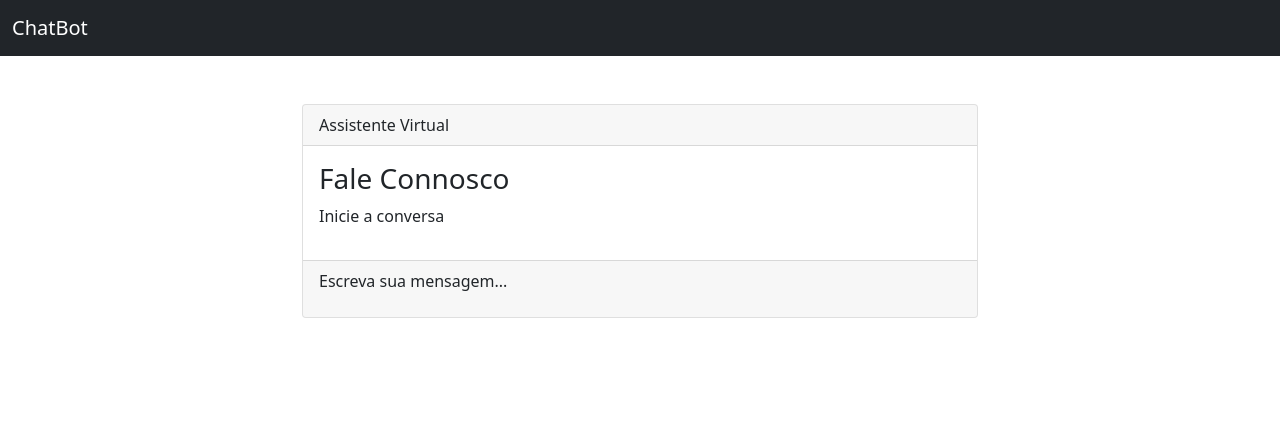
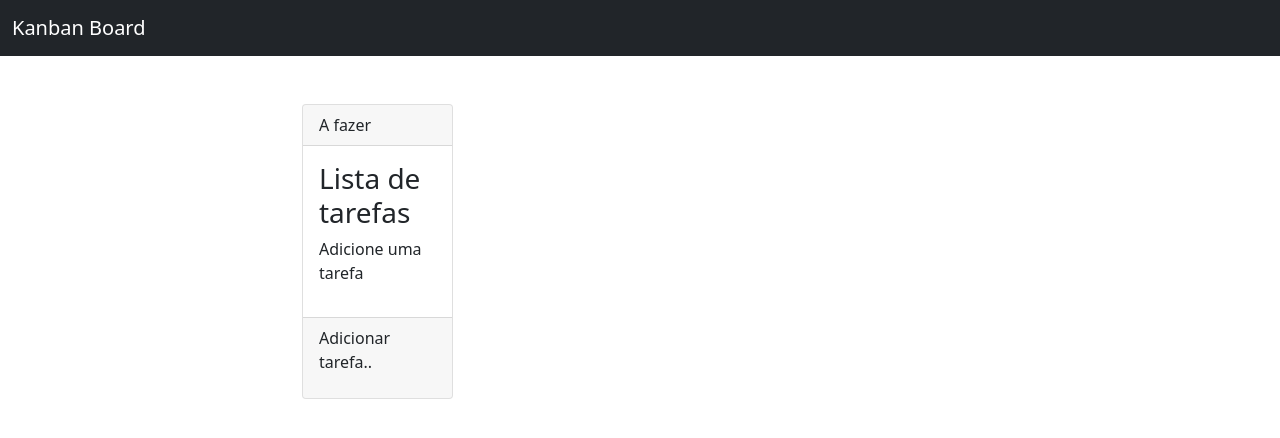
Before and after one commit to juliaokataleko/py-chat-bot, a Django app: page / in a window 1280 px wide. Shown: the top 438 px of the page. Run offline with Django 3.2, Linux system fonts and the light colour scheme.

Commit message:
Changes in chat.html

```diff
--- a/message/templates/message/chat.html
+++ b/message/templates/message/chat.html
@@ -18,21 +18,26 @@
 
     <nav class="navbar navbar-expand-lg navbar-dark bg-dark">
         <div class="container-fluid">
-            <a class="navbar-brand" href="#">ChatBot</a>
+            <a class="navbar-brand" href="#">Kanban Board</a>
         </div>
     </nav>
 
     <div class="container mt-5">
-        <div class="card">
-            <div class="card-header">Assistente Virtual</div>
-            <div class="card-body">
-                <h3>Fale Connosco</h3>
-                <p>Inicie a conversa</p>
-            </div>
-            <div class="card-footer">
-                <p>Escreva sua mensagem...</p>
+        <div class="row">
+            <div class="col-md-3">
+                <div class="card">
+                    <div class="card-header">A fazer</div>
+                    <div class="card-body">
+                        <h3>Lista de tarefas</h3>
+                        <p>Adicione uma tarefa</p>
+                    </div>
+                    <div class="card-footer">
+                        <p>Adicionar tarefa..</p>
+                    </div>
+                </div>
             </div>
         </div>
+
     </div>
 
 </body>
```
